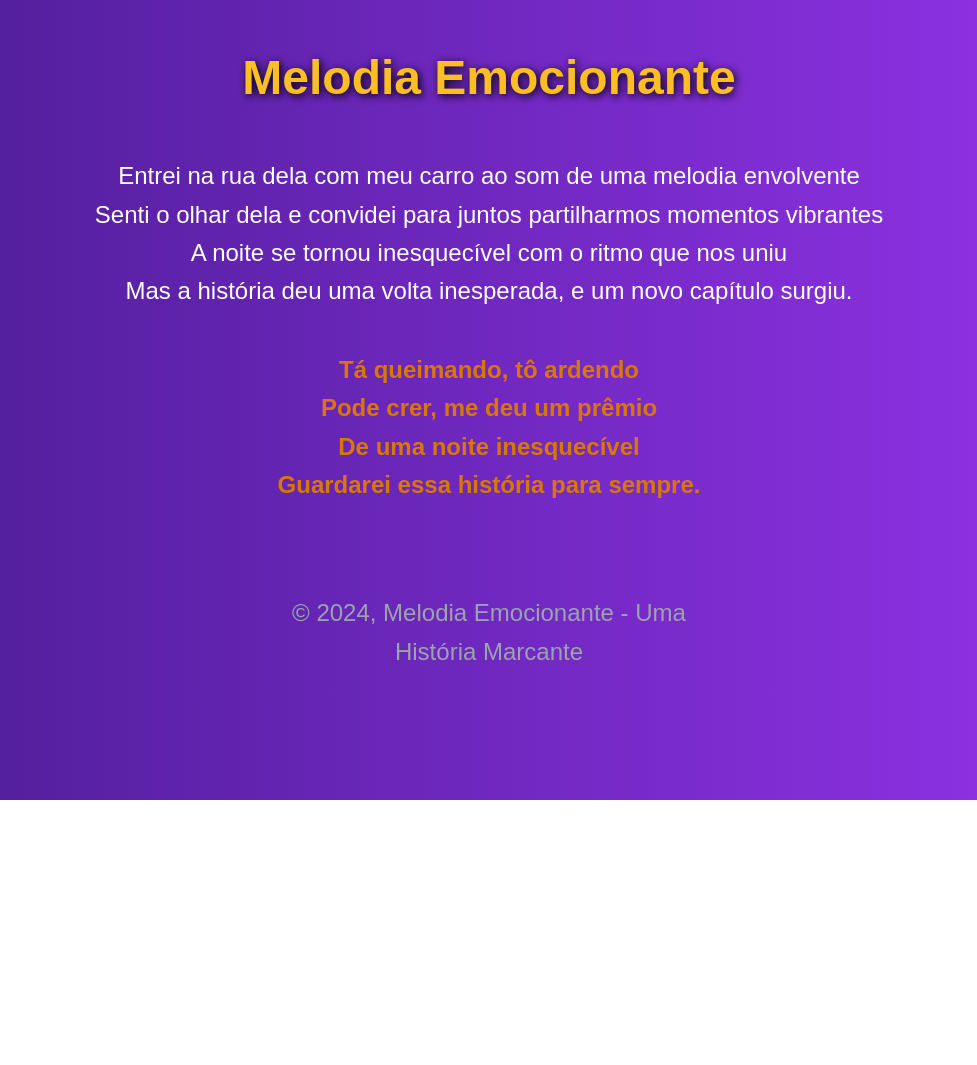
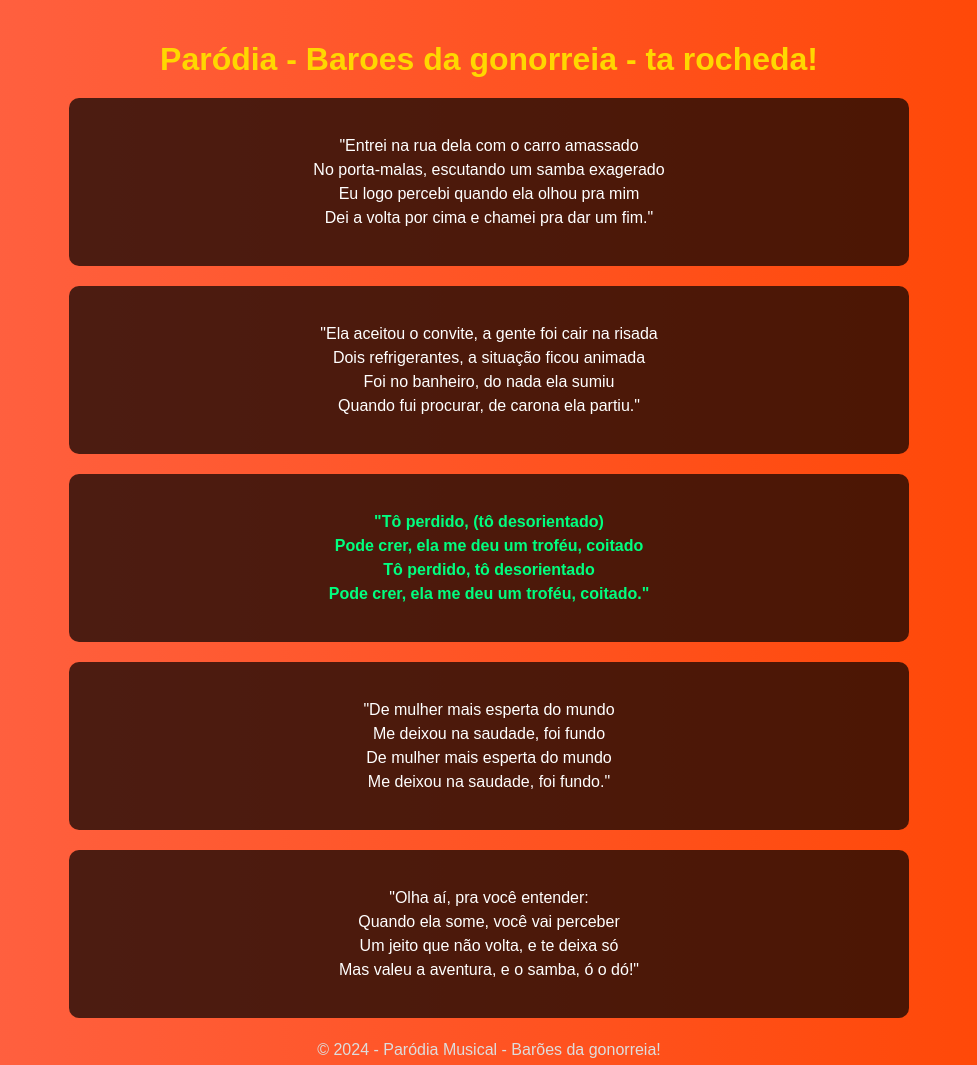
Before and after one commit to Humano123/ParodiaTa, a plain HTML site: page index.html in a window 1280 px wide. Shown: the top 1065 px of the page, without its empty margins (151-1128 px from the left). Before the commit the page ends 800 px from the top, so only its background shows below. Drawn offline with Linux system fonts and the light colour scheme.

Commit message:
Add files via upload

```diff
--- a/index.html
+++ b/index.html
@@ -3,56 +3,80 @@
 <head>
     <meta charset="UTF-8">
     <meta name="viewport" content="width=device-width, initial-scale=1.0">
-    <title>Melodia Emocionante</title>
+    <title>Paródia - Aventura do Samba</title>
     <style>
         body {
             font-family: Arial, sans-serif;
-            background: linear-gradient(to right, #4c1d95, #9333ea);
+            background: linear-gradient(to right, #ff6347, #ff4500);
             color: white;
+            text-align: center;
+            padding: 20px;
             margin: 0;
-            display: flex;
-            flex-direction: column;
-            align-items: center;
-            text-align: center;
         }
         h1 {
-            margin-top: 50px;
-            font-size: 3em;
-            color: #fbbf24;
-            text-shadow: 2px 2px 8px #000;
+            color: #ffd700;
+            margin-bottom: 20px;
+        }
+        .section {
+            background-color: rgba(0, 0, 0, 0.7);
+            border-radius: 10px;
+            padding: 20px;
+            margin: 20px auto;
+            max-width: 800px;
         }
         p {
-            font-size: 1.5em;
-            width: 80%;
-            max-width: 800px;
-            margin: 20px auto;
-            line-height: 1.6;
+            line-height: 1.5;
         }
-        .chorus {
+        .highlight {
+            color: #00ff7f;
             font-weight: bold;
-            color: #d97706;
         }
         footer {
-            margin-top: 50px;
-            font-size: 1em;
-            color: #9ca3af;
+            margin-top: 20px;
+            color: #ddd;
         }
     </style>
 </head>
 <body>
-    <h1>Melodia Emocionante</h1>
-    <p>Entrei na rua dela com meu carro ao som de uma melodia envolvente<br>
-       Senti o olhar dela e convidei para juntos partilharmos momentos vibrantes<br>
-       A noite se tornou inesquecível com o ritmo que nos uniu<br>
-       Mas a história deu uma volta inesperada, e um novo capítulo surgiu.</p>
+    <h1>Paródia - Baroes da gonorreia - ta rocheda!</h1>
 
-    <p class="chorus">Tá queimando, tô ardendo<br>
-       Pode crer, me deu um prêmio<br>
-       De uma noite inesquecível<br>
-       Guardarei essa história para sempre.</p>
+    <div class="section">
+        <p>"Entrei na rua dela com o carro amassado<br>
+        No porta-malas, escutando um samba exagerado<br>
+        Eu logo percebi quando ela olhou pra mim<br>
+        Dei a volta por cima e chamei pra dar um fim."</p>
+    </div>
+
+    <div class="section">
+        <p>"Ela aceitou o convite, a gente foi cair na risada<br>
+        Dois refrigerantes, a situação ficou animada<br>
+        Foi no banheiro, do nada ela sumiu<br>
+        Quando fui procurar, de carona ela partiu."</p>
+    </div>
+
+    <div class="section">
+        <p class="highlight">"Tô perdido, (tô desorientado)<br>
+        Pode crer, ela me deu um troféu, coitado<br>
+        Tô perdido, tô desorientado<br>
+        Pode crer, ela me deu um troféu, coitado."</p>
+    </div>
+
+    <div class="section">
+        <p>"De mulher mais esperta do mundo<br>
+        Me deixou na saudade, foi fundo<br>
+        De mulher mais esperta do mundo<br>
+        Me deixou na saudade, foi fundo."</p>
+    </div>
+
+    <div class="section">
+        <p>"Olha aí, pra você entender:<br>
+        Quando ela some, você vai perceber<br>
+        Um jeito que não volta, e te deixa só<br>
+        Mas valeu a aventura, e o samba, ó o dó!"</p>
+    </div>
 
     <footer>
-        <p>&copy; 2024, Melodia Emocionante - Uma História Marcante</p>
+        <p>&copy; 2024 - Paródia Musical - Barões da gonorreia!</p>
     </footer>
 </body>
 </html>
```
